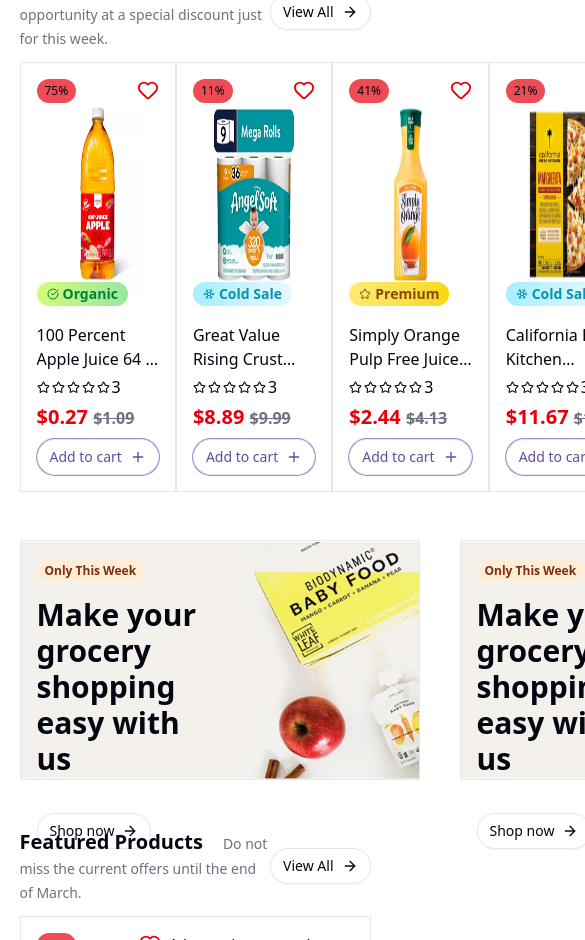
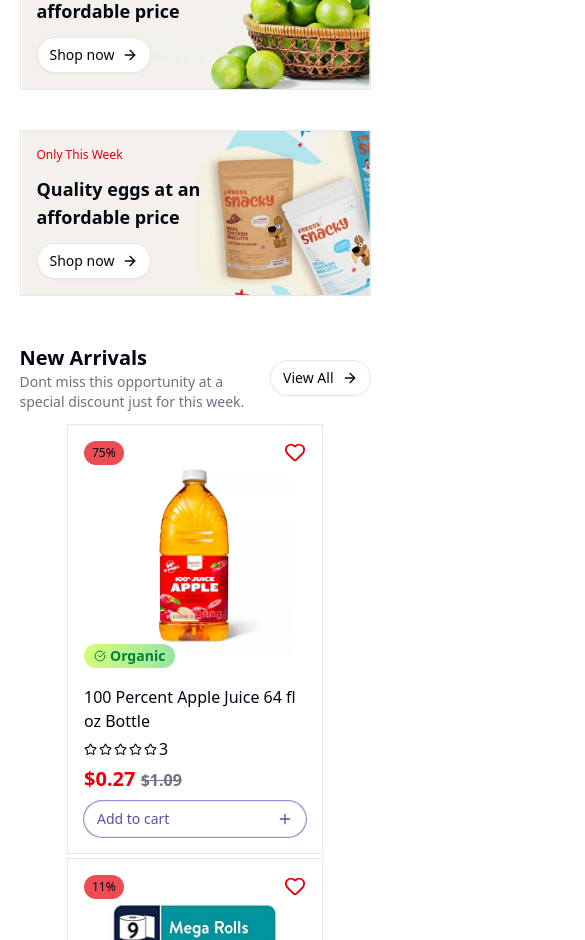
Before and after one commit to Uriford-International-Limited/Ecommerce, a Next.js app: page / in a window 390 px wide. Shown: the part 1060-2000 px from the top of the page, 585 px wide, since content can reach past the window. Built offline with nearby package versions, Linux system fonts and the light colour scheme.

Commit message:
Refactor layout and styling for LimitedTime and LimitedTime2 components; update CardWrapper and ProductCard for improved responsiveness

```diff
--- a/src/app/(pages)/home/sections/LimitedTime.tsx
+++ b/src/app/(pages)/home/sections/LimitedTime.tsx
@@ -5,12 +5,12 @@
 const LimitedTime = () => {
   return (
     <section>
-      <div className="container flex gap-10">
+      <div className="container flex flex-wrap justify-center gap-10">
         {Array.from({ length: 3 }).map((_, idx) => (
           <div
             key={idx}
             className={cn(
-              "border h-52 min-w-[400px] grow bg-center bg-cover p-4 space-y-3",
+              "border max-h-52 grow bg-center bg-cover p-4 space-y-3",
               idx === 0 && "bg-[url('/lt1.png')]",
               idx === 1 && "bg-[url('/lt2.png')]",
               idx === 2 && "bg-[url('/lt3.png')]"
@@ -18,9 +18,9 @@
           >
             <p className="text-xs text-destructive">Only This Week</p>
 
-            <h2 className="text-2xl font-bold w-3/5">Quality eggs at an affordable price</h2>
+            <h2 className="text-lg md:text-2xl font-bold w-4/5 md:3/5">Quality eggs at an affordable price</h2>
 
-            <Button variant={"outline"} className="rounded-full mt-5">
+            <Button variant={"outline"} className="rounded-full md:mt-5">
               Shop now <ArrowRight />
             </Button>
           </div>
--- a/src/app/(pages)/home/sections/LimitedTime2.tsx
+++ b/src/app/(pages)/home/sections/LimitedTime2.tsx
@@ -5,21 +5,21 @@
 const LimitedTime2 = () => {
   return (
     <section>
-      <div className="container flex gap-10">
+      <div className="container flex flex-wrap xl:flex-nowrap gap-10">
         {Array.from({ length: 2 }).map((_, idx) => (
           <div
             key={idx}
             className={cn(
-              "border h-60 min-w-[400px] grow bg-center bg-cover p-4",
+              "border max-h-65 grow bg-center bg-cover p-4",
               idx === 0 && "bg-[url('/lt4.png')]",
               idx === 1 && "bg-[url('/lt5.png')]"
             )}
           >
             <p className="text-xs text-[#7C2D12] font-semibold bg-[#FFEDD5] inline px-2 py-0.5 rounded-full">Only This Week</p>
 
-            <h2 className="text-3xl font-bold w-4/8 my-4">Make your grocery shopping easy with us</h2>
+            <h2 className="text-lg sm:text-xl md:text-2xl lg:text-3xl font-bold w-6/8 lg:w-4/8 my-4">Make your grocery shopping easy with us</h2>
 
-            <Button variant={"outline"} className="rounded-full mt-5">
+            <Button variant={"outline"} className="rounded-full lg:mt-5">
               Shop now <ArrowRight />
             </Button>
           </div>
--- a/src/app/page.tsx
+++ b/src/app/page.tsx
@@ -17,6 +17,7 @@
       <CardWrapper
         label="New Arrivals"
         description="Dont miss this opportunity at a special discount just for this week."
+        className="grid grid-cols-[repeat(auto-fit,minmax(250px,1fr))] justify-items-center gap-1"
       >
         {arrivalDatas.map((item) => (
           <ProductCard key={item._id} item={item} />
@@ -38,7 +39,7 @@
       <CardWrapper
         label="Popular Companies"
         description="Some of the new products arriving this weeks"
-        className="flex"
+        className="grid grid-cols-[repeat(auto-fit,minmax(300px,1fr))]"
       >
         {Array.from({ length: 4 }).map((_, idx) => (
           <div key={idx} className="min-w-[300px] grow p-4 border">
--- a/src/components/ui/CardWrapper.tsx
+++ b/src/components/ui/CardWrapper.tsx
@@ -18,17 +18,17 @@
 }) => {
   return (
     <section className="container space-y-3">
-      <div className="flex justify-between items-center">
+      <div className="flex justify-between items-center gap-2">
         <div>
           <h2 className="inline text-xl font-bold me-5">{label}</h2>
-          <p className="inline text-sm text-muted-foreground">{description}</p>
+          <p className="md:inline text-sm text-muted-foreground">{description}</p>
         </div>
 
         <Button variant="outline" className="rounded-full">
           View All <ArrowRight />
         </Button>
       </div>
-      <div className={cn("flex", className)}>{children}</div>
+      <div className={cn(className)}>{children}</div>
     </section>
   );
 };
--- a/src/components/ui/ProductCard.tsx
+++ b/src/components/ui/ProductCard.tsx
@@ -31,7 +31,7 @@
   return (
     <div
       className={cn(
-        "relative h-[430px] max-w-[256px] border p-4",
+        "relative h-[430px] max-w-[256px] w-full border p-4",
         direction === "horizontal" && "h-[215px] max-w-[512px] flex",
         className
       )}
```
